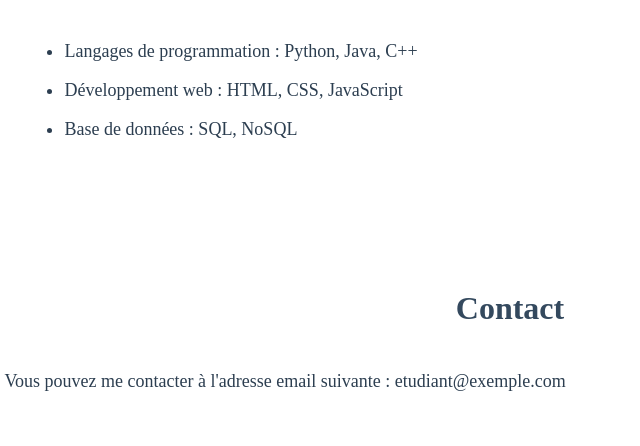
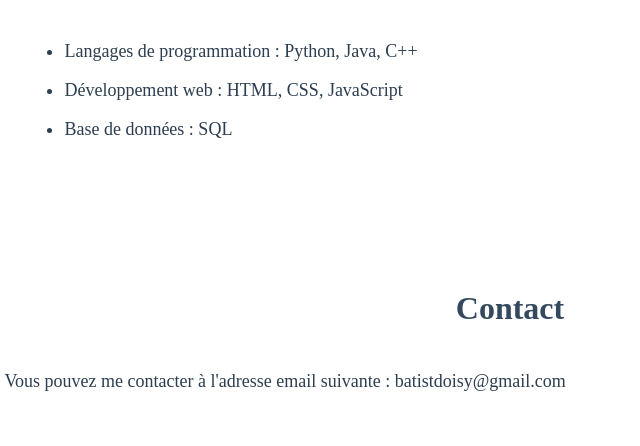
Before and after one commit to bala712115/bala712115.github.io, a plain HTML site: page index.html in a window 1280 px wide. Shown: the part 1031-1477 px from the top of the page, 130-770 px from the left. Drawn offline with Linux system fonts and the light colour scheme.

Commit message:
Update index.html

```diff
--- a/index.html
+++ b/index.html
@@ -55,7 +55,7 @@
             <ul>
                 <li>Langages de programmation : Python, Java, C++</li>
                 <li>Développement web : HTML, CSS, JavaScript</li>
-                <li>Base de données : SQL, NoSQL</li>
+                <li>Base de données : SQL</li>
             </ul>
         </div>
     </section>
@@ -63,7 +63,7 @@
     <section id="contact">
         <div class="container">
             <h2>Contact</h2>
-            <p>Vous pouvez me contacter à l'adresse email suivante : etudiant@exemple.com</p>
+            <p>Vous pouvez me contacter à l'adresse email suivante : batistdoisy@gmail.com</p>
         </div>
     </section>
 
```
